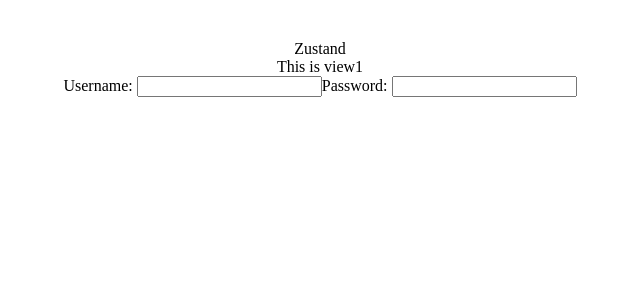
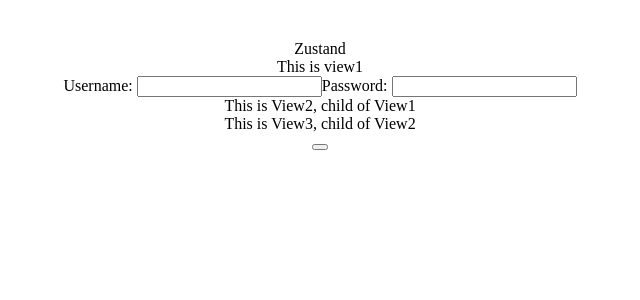
Before and after one commit to rikiitokazu/react-state-mgmt, a React (Vite) app: page /zustand in a window 1280 px wide. Shown: the top 300 px of the page, without its empty margins (320-960 px from the left). Built offline with nearby package versions, Linux system fonts and the light colour scheme.

Commit message:
feat: view2 and view3 for zustand

```diff
--- a/src/components/Zustand/features/View1.tsx
+++ b/src/components/Zustand/features/View1.tsx
@@ -1,4 +1,5 @@
 import { useZustandState } from "../store/store"
+import { View2 } from "./View2";
 
 export function View1(): JSX.Element {
     const { username, password, setUsername, setPassword } = useZustandState();
@@ -7,6 +8,7 @@
           <header>This is view1</header>
           Username: <input value = {username} onChange = {setUsername} />
           Password: <input value ={password} onChange = {setPassword} />
+          <View2 />
         </div>
     )
 }
--- a/src/components/Zustand/features/View2.tsx
+++ b/src/components/Zustand/features/View2.tsx
@@ -0,0 +1,10 @@
+import { View3 } from "./View3"
+
+export function View2(): JSX.Element {
+    return (
+        <>
+        <div>This is View2, child of View1</div>
+        <View3 />
+        </>
+    )
+}
--- a/src/components/Zustand/features/View3.tsx
+++ b/src/components/Zustand/features/View3.tsx
@@ -0,0 +1,19 @@
+import { useZustandState } from "../store/store"
+
+export function View3(): JSX.Element {
+    const { favoriteBooks, addBook, isLoggedIn } = useZustandState();
+    return (
+        <>
+        <div>This is View3, child of View2</div>
+        {isLoggedIn ?? <div>Loggedin</div>}
+        {favoriteBooks.map((book,index) => (
+            <div key={index}>{book.title}{book.author}{book.genre}</div>
+        ))}
+        <button onClick = {() => addBook({
+            title:"new title",
+            author: "new author",
+            genre: "new genre"
+        })} />
+        </>
+    )
+}
```
